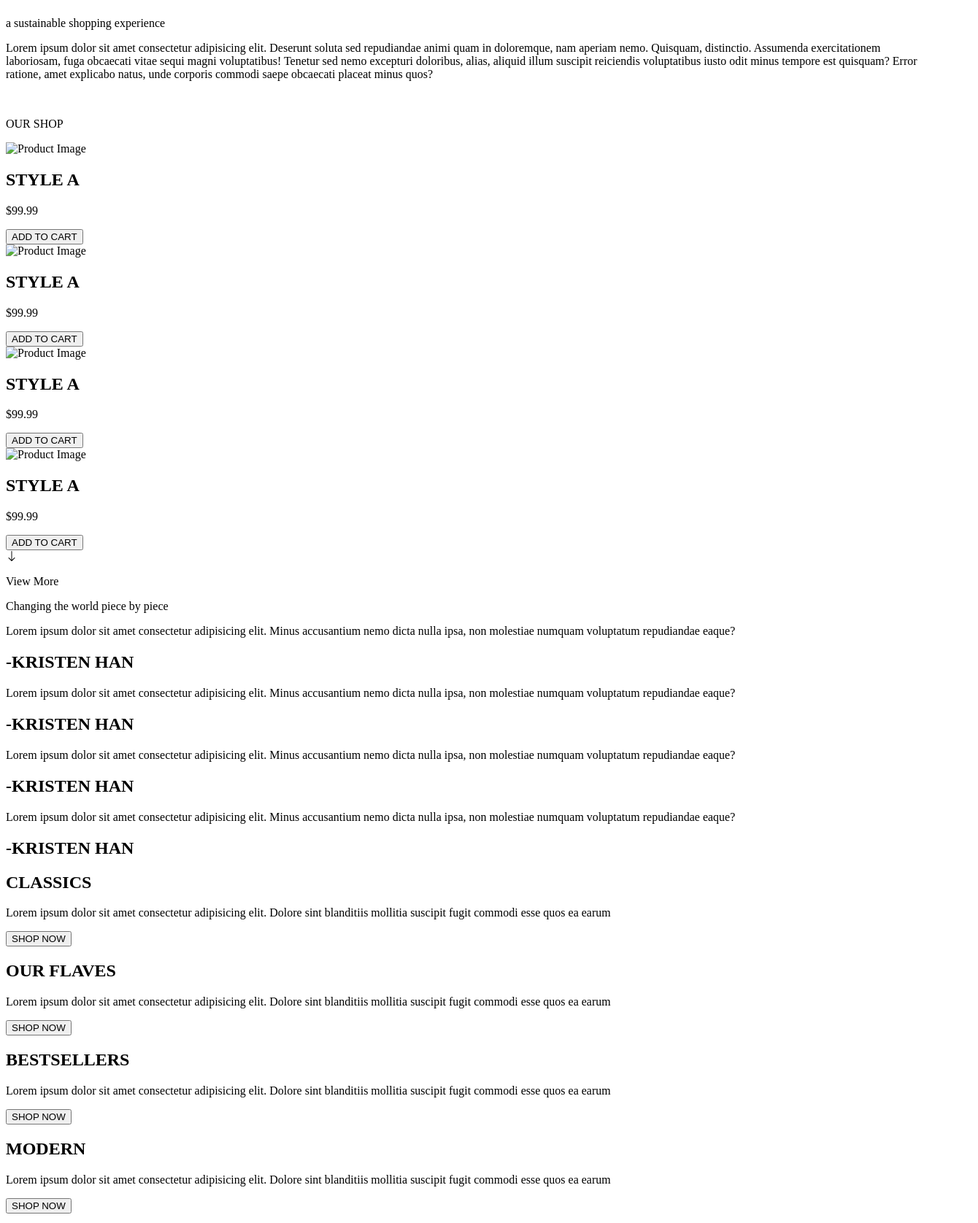
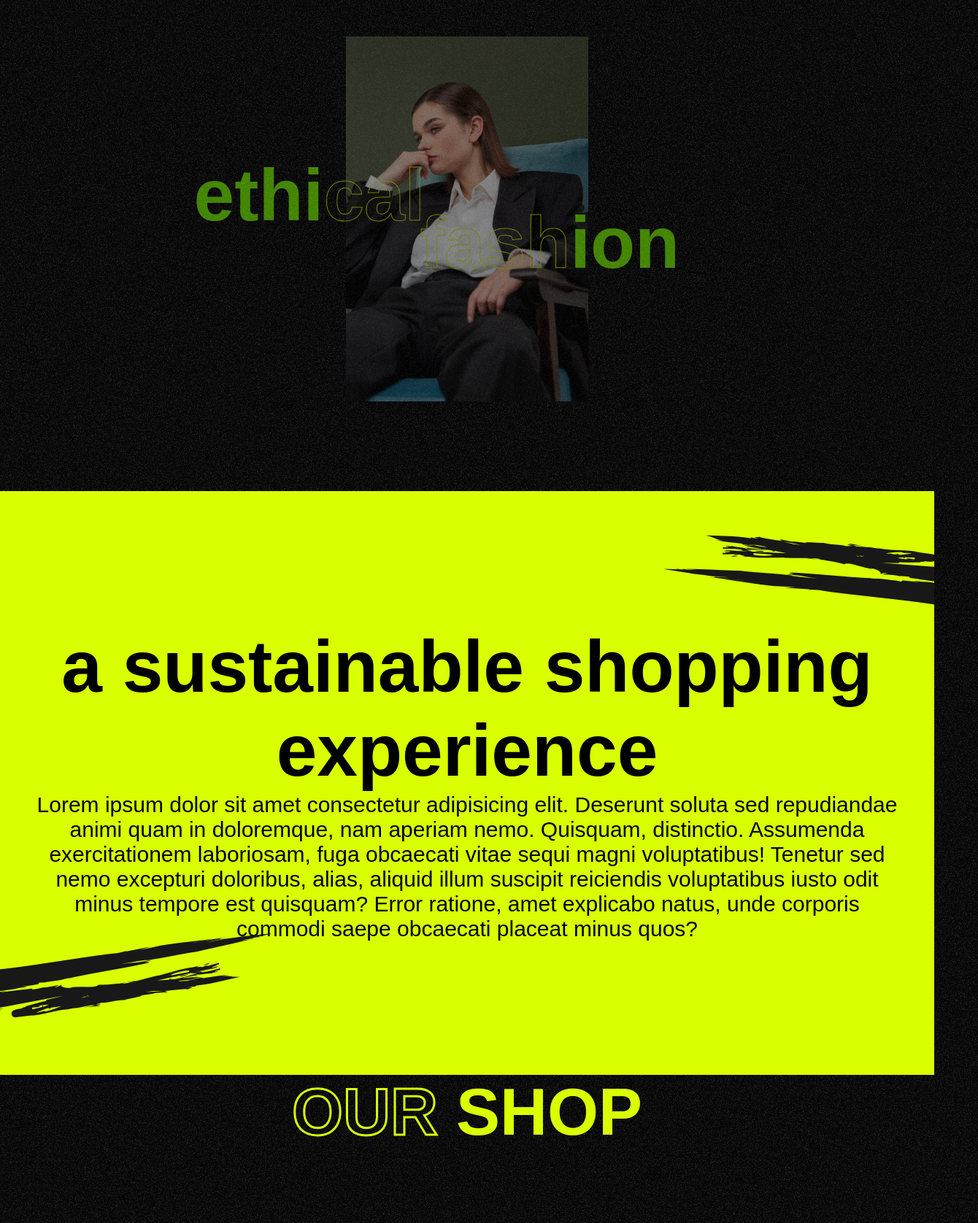
Before and after one commit to ZannianMantilla/maquetarpagina2, a plain HTML site: page index.html in a window 1280 px wide. Shown: the part 139-1815 px from the top of the page at 73% size, 1340 px wide, since content can reach past the window. Drawn offline with nearby package versions, Linux system fonts and the light colour scheme; the site is published under a folder, as on GitHub Pages, so addresses that start at the root find nothing.

Commit message:
paginauno

```diff
--- a/css/styles.css
+++ b/css/styles.css
@@ -11,7 +11,7 @@
 body {
     margin: 0;
     font-family: Arial, sans-serif;
-    background: url(/img/img-noise-480x800\ \(1\).png);
+    background: url(./background.png);
 }
 
 header {
@@ -81,7 +81,7 @@ header {
 
 
 .text {
-    background: url(/img/imagen1.jpg) center/cover;
+    background: url(./imagen1.jpg) center/cover;
     padding: 10px;
     width: 52%;
     height: 500px;
@@ -377,14 +377,14 @@ header {
 }
 
 .contenedori_1 {
-    background: url(/img/ima1.png);
+    background: url(./ima1.png);
     width: 550px;
     height: 350px;
     display: flex;
     flex-direction: column;
 }
 .contenedori_dos {
-    background: url(/img/ima2.png);
+    background: url(./ima2.png);
     width: 550px;
     height: 350px;
     display: flex;
@@ -392,7 +392,7 @@ header {
 }
 
 .contenedori_tres {
-    background: url(/img/ima3.png);
+    background: url(./ima3.png);
     width: 550px;
     height: 350px;
     display: flex;
@@ -400,7 +400,7 @@ header {
 }
 
 .contenedori_cuatro {
-    background: url(/img/ima4.png);
+    background: url(./ima4.png);
     width: 550px;
     height: 350px;
     display: flex;
@@ -427,7 +427,7 @@ header {
 }
 
 .contenedori_2 {
-    background: url(/img/ima1.png);
+    background: url(./ima1.png);
     width: 550px;
     height: 350px;
     display: flex;
--- a/index.html
+++ b/index.html
@@ -1,7 +1,10 @@
 <!DOCTYPE html>
 <html>
 <head>
-    <link rel="stylesheet" href="/css/styles.css">
+    <meta charset="UTF-8">
+    <meta name="viewport" content="width=device-width, initial-scale=1.0">
+    <title>Pagina1</title>
+    <link rel="stylesheet" href="./css/styles.css" type="text/css">
     <link href="https://cdn.jsdelivr.net/npm/bootstrap-icons@1.7.2/font/bootstrap-icons.css" rel="stylesheet">
 </head>
 <body>
@@ -32,7 +35,7 @@
 
      <section class="Seccion_2">
         <div class="imagen_g">
-                <img src="/img/garra1.png" alt="">
+                <img src="./img/garra1.png" alt="">
             </div>
             <div class="card_2">
                 <div class="textc_2">
@@ -44,7 +47,7 @@
         </div>
             </div>
         <div class="imagen_g2">
-        <img src="/img/garra2.png" alt="">
+        <img src="./img/garra2.png" alt="">
         </div>
 
          </section>
@@ -59,7 +62,7 @@
             <div class="Sec3_left">
             <div class="card_Im1">
                 <div class="product-card">
-                    <img src="/img/1.jpeg" alt="Product Image" class="product-image">
+                    <img src="./img/1.jpeg" alt="Product Image" class="product-image">
                     <div class="product-details">
                         <h2 class="product-title">STYLE A</h2>
                         <p class="product-price">$99.99</p>
@@ -70,7 +73,7 @@
 
             <div class="card_Im1">
                 <div class="product-card">
-                    <img src="/img/2.jpeg" alt="Product Image" class="product-image">
+                    <img src="./img/2.jpeg" alt="Product Image" class="product-image">
                     <div class="product-details">
                         <h2 class="product-title">STYLE A</h2>
                         <p class="product-price">$99.99</p>
@@ -83,7 +86,7 @@
         <div class="Sec3_right">
             <div class="card_Im1">
                 <div class="product-card">
-                    <img src="/img/3.jpeg" alt="Product Image" class="product-image">
+                    <img src="./img/3.jpeg" alt="Product Image" class="product-image">
                     <div class="product-details">
                         <h2 class="product-title">STYLE A</h2>
                         <p class="product-price">$99.99</p>
@@ -94,7 +97,7 @@
 
             <div class="card_Im1">
                 <div class="product-card">
-                    <img src="/img/4.jpeg" alt="Product Image" class="product-image">
+                    <img src="./img/4.jpeg" alt="Product Image" class="product-image">
                     <div class="product-details">
                         <h2 class="product-title">STYLE A</h2>
                         <p class="product-price">$99.99</p>
@@ -265,7 +268,7 @@
 <section class="contenedor_siete">
 
 <div class="form_left">
-    <img src="/img/gform.png" alt="" class="formg_g">
+    <img src="./img/gform.png" alt="" class="formg_g">
     <div class="contenedor_p">
 <p class="parra_1">join our newsletter</p>
 </div>
@@ -283,7 +286,7 @@
     </div>
 </div>
 <div class="form_right">
-    <img src="/img/form2.png" alt="" class="imagen_form">
+    <img src="./img/form2.png" alt="" class="imagen_form">
 </div>
 </section>
 
```
Also changed, not shown: css/background.png (renamed from img/img-noise-480x800 (1).png), css/ima1.png (added), css/ima2.png (added), css/ima3.png (added), css/ima4.png (added), css/imagen1.jpg (renamed from img/imagen1.jpg).
